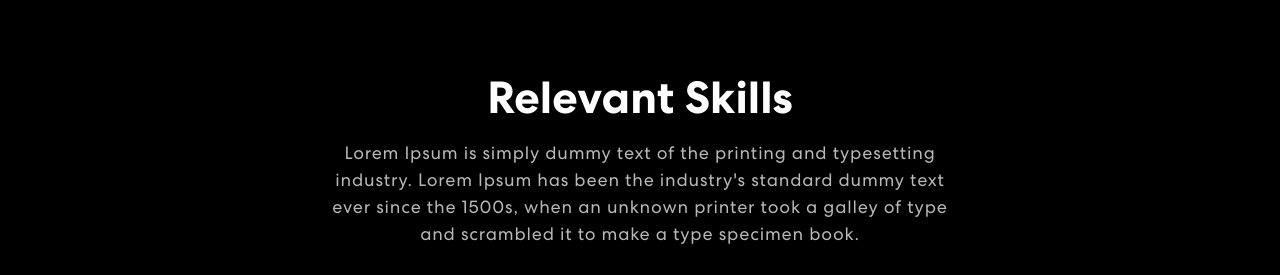
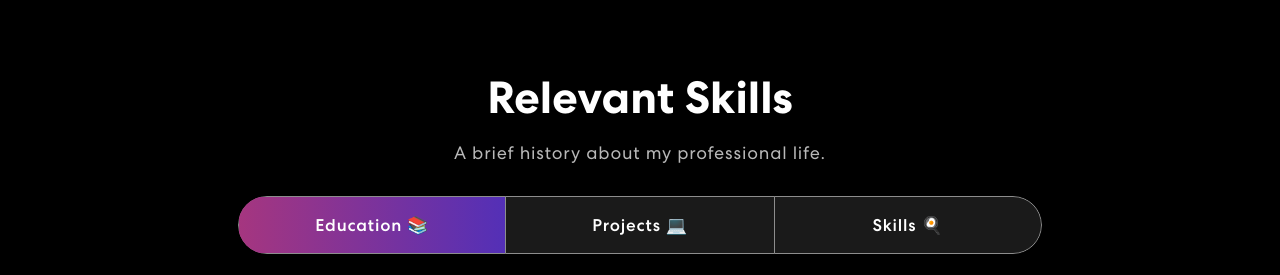
Before and after one commit to arash-esfandiari/portfolio, a React (Create React App) app: page / in a window 1280 px wide. Shown: the part 1360-1635 px from the top of the page. Built offline with nearby package versions, Linux system fonts and the light colour scheme; no server answers.

Commit message:
new projects

```diff
--- a/src/components/Projects.js
+++ b/src/components/Projects.js
@@ -146,7 +146,7 @@
               {({ isVisible }) =>
                 <div className={isVisible ? "animate__animated animate__fadeIn" : ""}>
                   <h2>Relevant Skills</h2>
-                  <p>Lorem Ipsum is simply dummy text of the printing and typesetting industry. Lorem Ipsum has been the industry's standard dummy text ever since the 1500s, when an unknown printer took a galley of type and scrambled it to make a type specimen book.</p>
+                  <p>A brief history about my professional life.</p>
                   <Tab.Container id="projects-tabs" defaultActiveKey="first">
                     <Nav variant="pills" className="nav-pills mb-5 justify-content-center align-items-center" id="pills-tab">
                       <Nav.Item>
```
